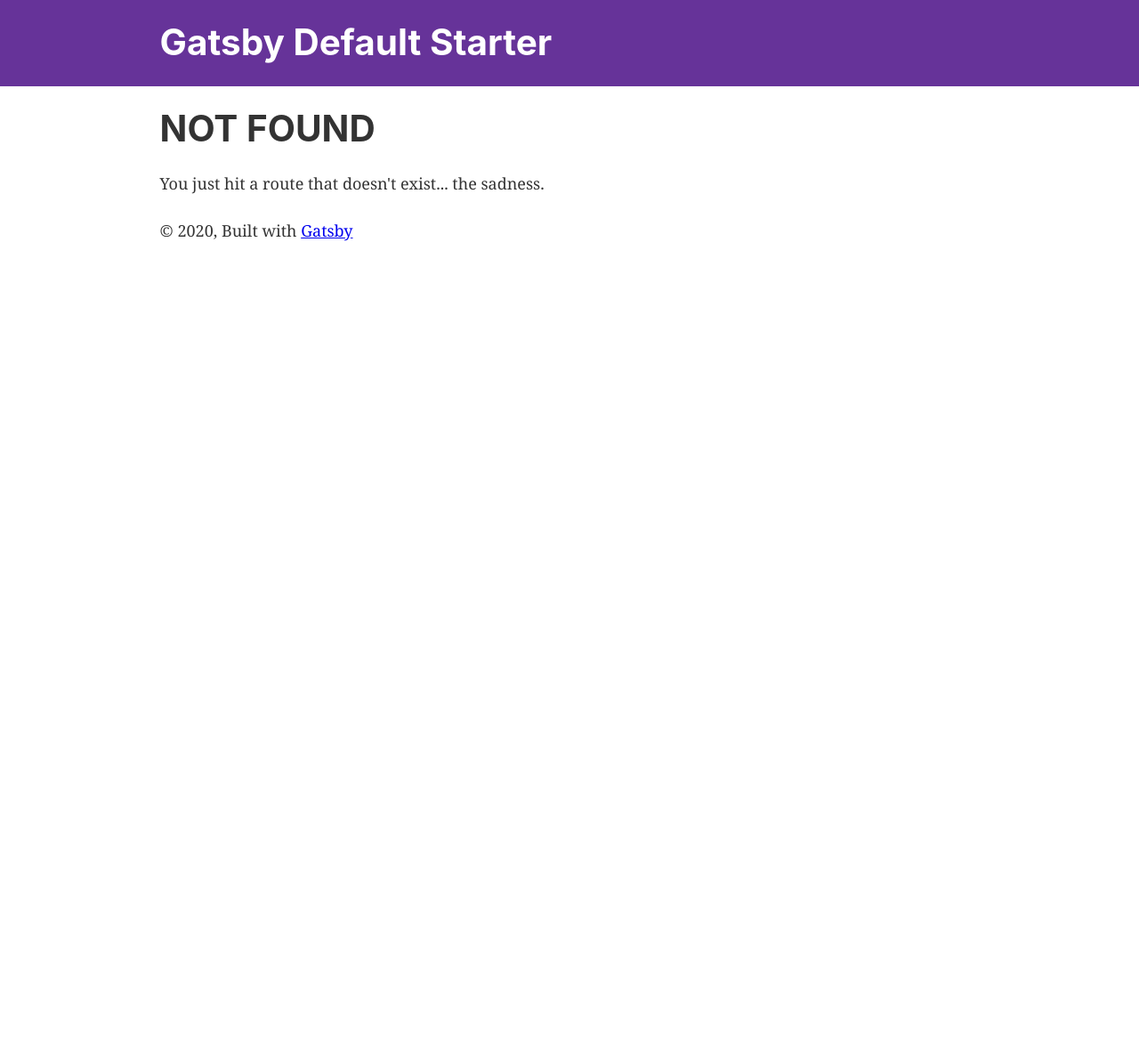
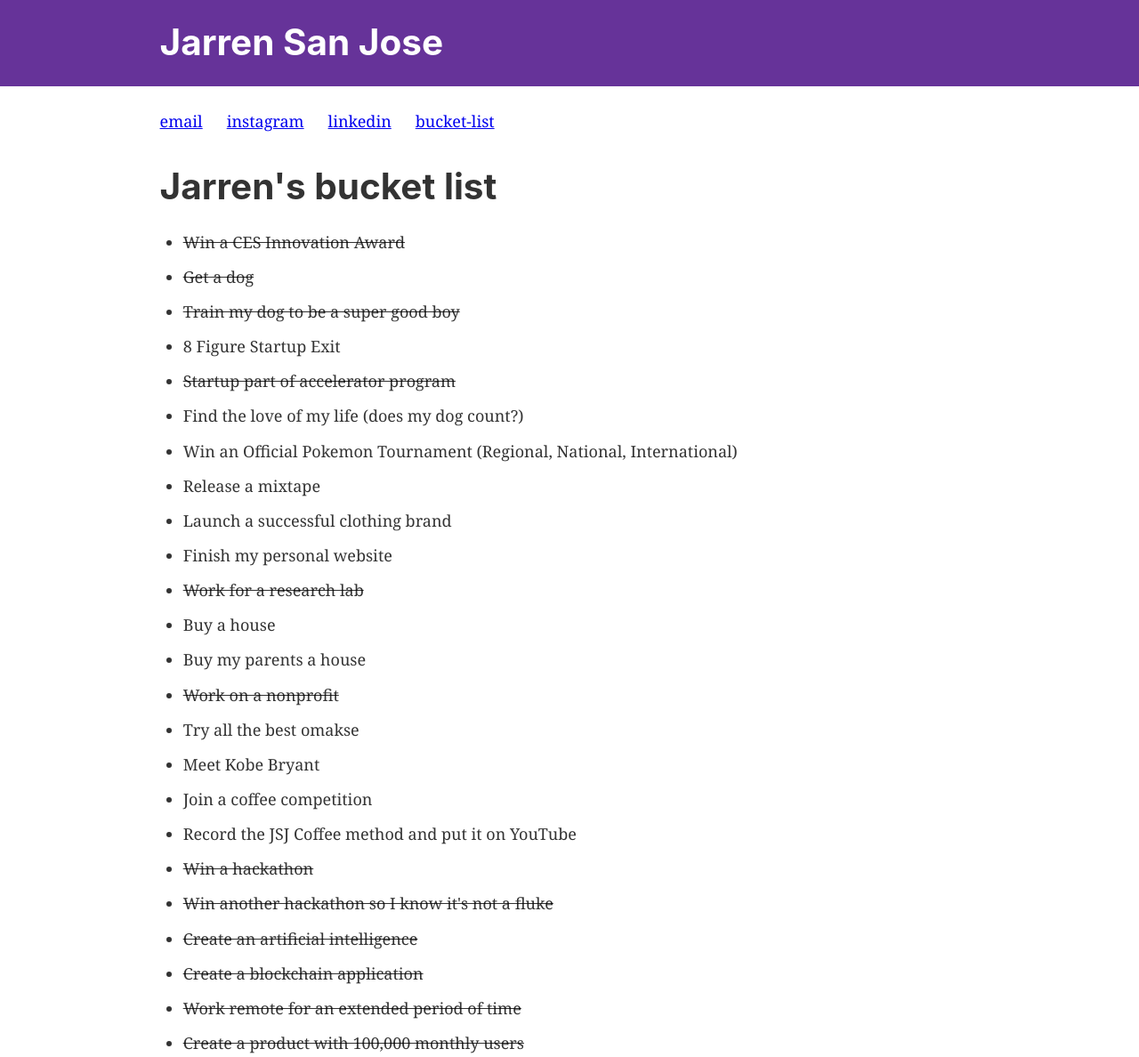
Before and after one commit to jarrensj/jarrensanjose.com, a Gatsby site: page /bucket-list in a window 1280 px wide. Before the commit this address had no page. Shown: the top 1188 px of the page at 89% size. Before the commit the page ends 800 px from the top, so only its background shows below. Built offline with nearby package versions, Linux system fonts and the light colour scheme; Gatsby itself is replaced by a stand-in of ours.

Commit message:
jarrensj website

```diff
--- a/gatsby-config.js
+++ b/gatsby-config.js
@@ -1,8 +1,8 @@
 module.exports = {
   siteMetadata: {
-    title: `Gatsby Default Starter`,
+    title: `Jarren San Jose`,
     description: `Kick off your next, great Gatsby project with this default starter. This barebones starter ships with the main Gatsby configuration files you might need.`,
-    author: `@gatsbyjs`,
+    author: `@jarrensj`,
   },
   plugins: [
     `gatsby-plugin-react-helmet`,
@@ -24,7 +24,7 @@ module.exports = {
         background_color: `#663399`,
         theme_color: `#663399`,
         display: `minimal-ui`,
-        icon: `src/images/gatsby-icon.png`, // This path is relative to the root of the site.
+        icon: `src/images/jarrensj-icon.png`, // This path is relative to the root of the site.
       },
     },
     // this (optional) plugin enables Progressive Web App + Offline functionality
--- a/src/components/image.js
+++ b/src/components/image.js
@@ -16,7 +16,7 @@ import Img from "gatsby-image"
 const Image = () => {
   const data = useStaticQuery(graphql`
     query {
-      placeholderImage: file(relativePath: { eq: "gatsby-astronaut.png" }) {
+      placeholderImage: file(relativePath: { eq: "baby.jpg" }) {
         childImageSharp {
           fluid(maxWidth: 300) {
             ...GatsbyImageSharpFluid
--- a/src/components/layout.js
+++ b/src/components/layout.js
@@ -35,9 +35,7 @@ const Layout = ({ children }) => {
       >
         <main>{children}</main>
         <footer>
-          © {new Date().getFullYear()}, Built with
-          {` `}
-          <a href="https://www.gatsbyjs.org">Gatsby</a>
+          Copyright © {new Date().getFullYear()} jarrensj
         </footer>
       </div>
     </>
--- /dev/null
+++ b/src/pages/bucket-list.js
@@ -0,0 +1,70 @@
+import React from "react"
+import { Link } from "gatsby"
+
+import Layout from "../components/layout"
+import SEO from "../components/seo"
+
+const BucketList = (props) => (
+  <Layout>
+    <SEO title="Jarren's bucket list" />
+    <ul style={ulStyle}>
+      <li style={liStyle}>
+        <a href="mailto:sanjose.jarren@gmail.com">email</a>
+      </li>
+      <li style={liStyle}>
+        <a href="https://instagram.com/jarrensj">instagram</a>
+      </li>
+      <li style={liStyle}>
+        <a href="https://linkedin.com/in/jarrensanjose">linkedin</a>
+      </li>
+      <li style={liStyle}>
+        <Link to="/bucket-list/">bucket-list</Link>
+      </li>
+    </ul>
+    <h1>Jarren's bucket list</h1>
+    <ul>
+      <li><s>Win a CES Innovation Award</s></li>
+      <li><s>Get a dog</s></li>
+      <li><s>Train my dog to be a super good boy</s></li>
+      <li>8 Figure Startup Exit</li>
+      <li>
+        <s>
+          Startup part of accelerator program
+        </s>
+      </li>
+      <li>Find the love of my life (does my dog count?)</li>
+      <li>Win an Official Pokemon Tournament (Regional, National, International)</li>
+      <li>Release a mixtape</li>
+      <li>Launch a successful clothing brand</li>
+      <li>Finish my personal website</li>
+      <li><s>Work for a research lab</s></li>
+      <li>Buy a house</li>
+      <li>Buy my parents a house</li>
+      <li><s>Work on a nonprofit</s></li>
+      <li>Try all the best omakse</li>
+      <li>Meet Kobe Bryant</li>
+      <li>Join a coffee competition</li>
+      <li>Record the JSJ Coffee method and put it on YouTube</li>
+      <li><s>Win a hackathon</s></li>
+      <li><s>Win another hackathon so I know it's not a fluke</s></li>
+      <li><s>Create an artificial intelligence</s></li>
+      <li><s>Create a blockchain application</s></li>
+      <li><s>Work remote for an extended period of time</s></li>
+      <li><s>Create a product with 100,000 monthly users</s></li>
+    </ul>
+    <Link to="/">Go back to the homepage</Link>
+  </Layout>
+)
+
+export default BucketList
+
+const ulStyle = {
+  display: 'flex',
+  flexWrap: 'wrap',
+  listStyle: 'none',
+  marginLeft: '0'
+}
+
+const liStyle = {
+  marginRight: '1.5em'
+}
--- a/src/pages/index.js
+++ b/src/pages/index.js
@@ -8,14 +8,68 @@ import SEO from "../components/seo"
 const IndexPage = () => (
   <Layout>
     <SEO title="Home" />
-    <h1>Hi people</h1>
-    <p>Welcome to your new Gatsby site.</p>
-    <p>Now go build something great.</p>
+    <ul style={ulStyle}>
+      <li style={liStyle}>
+        <a href="mailto:sanjose.jarren@gmail.com">email</a>
+      </li>
+      <li style={liStyle}>
+        <a href="https://instagram.com/jarrensj">instagram</a>
+      </li>
+      <li style={liStyle}>
+        <a href="https://linkedin.com/in/jarrensanjose">linkedin</a>
+      </li>
+      <li style={liStyle}>
+        <Link to="/bucket-list/">bucket-list</Link>
+      </li>
+    </ul>
+    <h1>jarrensj</h1>
+    <h2>Current</h2>
+    <ul>
+      <li>Hanging out with my dog, Bash.</li>
+      <li>Trying my hand at my own clothing brand.</li>
+      <li>Learning how to take pictures with my camera</li>
+    </ul>
+    <h2>Experience</h2>
+    <ul>
+      <li>
+        Software Engineer at Amazon Lab126
+      </li>
+      <li>
+        <s>Lead Software Engineer at DiagnosisAI</s>
+      </li>
+    </ul>
+    <h2>Projects</h2>
+    <ul>
+      <li>
+        <a href="https://ineedanote.com">ineedanote.com</a>
+      </li>
+      <p>Providing Work Release and Return to Work Notes for COVID-19 #FlattenTheCurve</p>
+      <li>
+        koi fish facts
+      </li>
+      <p>Alexa Skill that has monthly users somehow haha</p>
+      <li>
+        DexMD: Ask me medical questions
+      </li>
+      <p>Alexa Skill that had 100,000 monthly users</p>
+    </ul>
+    <small>You can learn more about my experience and other projects on my <a href="https://linkedin.com/in/jarrensanjose" style={{textDecoration: 'none'}}>LinkedIn</a> </small>
     <div style={{ maxWidth: `300px`, marginBottom: `1.45rem` }}>
       <Image />
+      <small>He's a dogo argentino. This is a picture of him at 8 months old!</small>
     </div>
-    <Link to="/page-2/">Go to page 2</Link>
   </Layout>
 )
 
 export default IndexPage
+
+const ulStyle = {
+  display: 'flex',
+  flexWrap: 'wrap',
+  listStyle: 'none',
+  marginLeft: '0'
+}
+
+const liStyle = {
+  marginRight: '1.5em'
+}
```
Also changed, not shown: src/pages/page-2.tsx (deleted, +0 -17 lines), src/images/baby.jpg (added), 3 other files.
